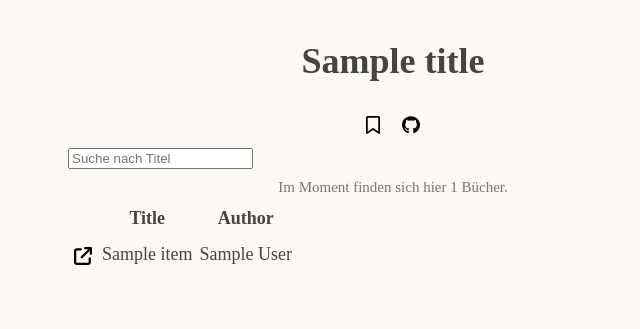
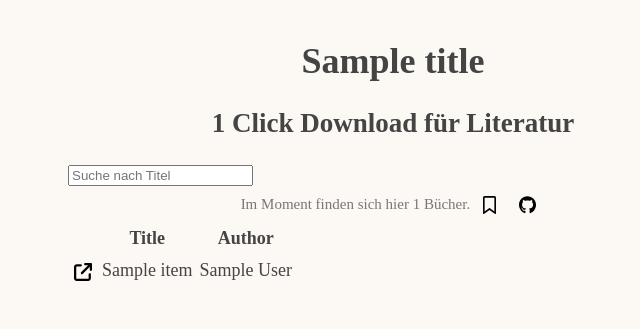
Before and after one commit to eneller/epub2go-web, a Django app: template src/epub2go_web/templates/index.html in a window 1280 px wide. Shown: the top 329 px of the page, without its empty margins (247-887 px from the left). Run offline with Django 5.2, Linux system fonts and the light colour scheme; the template is opened without the code that fills it: most values are stand-ins (such as "Sample title", 1, 10 or a date in 2020).

Commit message:
minor tweaks

```diff
--- a/pyproject.toml
+++ b/pyproject.toml
@@ -8,6 +8,7 @@ dependencies = [
     "celery>=5.4.0",
     "django>=5.1.6",
     "epub2go",
+    "python-dotenv>=1.0.1",
     "pywatchman>=2.0.0",
 ]
 
--- a/src/epub2go_web/settings.py
+++ b/src/epub2go_web/settings.py
@@ -123,6 +123,7 @@ STATIC_URL = "static/"
 STATICFILES_DIRS = [
     PROJ_DIR / "static/",
 ]
+STATIC_ROOT = PROJ_DIR/ "staticfiles"
 
 MEDIA_URL = "media/"
 MEDIA_ROOT = PROJ_DIR / "media/"
--- a/src/epub2go_web/static/script.js
+++ b/src/epub2go_web/static/script.js
@@ -15,10 +15,10 @@ function submitSearch(event){
     event.preventDefault();
     search();
 }
-function search(searchStr = searchInput.value){
+function search(searchStr = searchInput.value.toLowerCase()){
     function showMatch(tr){
         // match search with list
-        let searchSuccess = Array.from(tr.getElementsByClassName('table-data')).map(e => e.textContent)
+        let searchSuccess = Array.from(tr.getElementsByClassName('table-data')).map(e => e.textContent.toLowerCase())
             .join(' ')
             .indexOf(searchStr) > -1;
         if (searchSuccess) tr.style.display = "";
--- a/src/epub2go_web/static/styles.css
+++ b/src/epub2go_web/static/styles.css
@@ -1,23 +1,27 @@
-/* this is part of the http://bettermotherfuckingwebsite.com/ */
+:root{
+    --bg:#faf0e673;
+    --bg-acc:#EEEEEE;
+    --bg-hover: #DDDDDD;
+    --fg:#444;
+    --fg-deemph: #777;
+}
 body{
     margin:40px auto;
     max-width:650px;
-    line-height:1.6;
+    line-height:1.4;
     font-size:18px;
-    color:#444;
+    color:var(--fg);
     padding:0 10px;
 }
 
 h1,h2,h3{
-    line-height:1.2
+    line-height:1.2;
+    letter-spacing: -2%;
 }
 
 /* custom styles here */
-:root{
-    --white:#faf0e673;
-}
 body{
-    background-color: var(--white);
+    background-color: var(--bg);
     font-family: serif;
 }
 header{
@@ -25,16 +29,16 @@ header{
     justify-content: center;
 }
 small{
-    color: #777;
+    color: var(--fg-deemph);
 }
 .searchbar{
     width: fit-content;
 }
 tr:nth-child(even){
-    background-color: #EEEEEE;
+    background-color: var(--bg-acc);
 }
 tr:hover{
-    background-color: #DDDDDD;
+    background-color: var(--bg-hover);
     transition: all 2ms;
 }
 .inline-icon, .header-icon{
@@ -43,6 +47,7 @@ tr:hover{
 }
 .header-icon{
     padding: .5em;
+    fill: var(--fg-deemph);
 }
 a:hover, a:any-link{
     text-decoration: none;
--- a/src/epub2go_web/templates/index.html
+++ b/src/epub2go_web/templates/index.html
@@ -10,19 +10,21 @@
 <body>
     <header>
         <div>
-        <h1>{{ title }}</h1>
-        <a href="javascript:void(window.open('http://{{ http_host }}/?t=' + encodeURIComponent(window.location.toString())))" title="Als Lesezeichen speichern"><!--TODO fix domain part as variable-->
-            <img src="{% static 'bookmark.svg' %}" alt="Bookmarklet" class="header-icon">
-        </a>
-        <a href="https://github.com/eneller/epub2go-web">
-            <img src="{% static 'github.svg' %}" alt="GitHub" class="header-icon">
-        </a></div>
+            <h1>{{ title }}</h1>
+            <h2>1 Click Download für Literatur</h2>
+        </div>
         <search>
             <form onsubmit="submitSearch(event)" class="searchbar">
             <input type="search" id="searchInput" placeholder="Suche nach Titel" minlength="3">
             </form>
         </search>
         <small>Im Moment finden sich hier {{ book_count }} Bücher. </small>
+            <a href="javascript:void(window.open('http://{{ http_host }}/?t=' + encodeURIComponent(window.location.toString())))" title="Als Lesezeichen speichern"><!--TODO fix domain part as variable-->
+                <img src="{% static 'bookmark.svg' %}" alt="Bookmarklet" class="header-icon">
+            </a>
+            <a href="https://github.com/eneller/epub2go-web">
+                <img src="{% static 'github.svg' %}" alt="GitHub" class="header-icon">
+            </a>
     </header>
     <main>
         <!-- NOTE use dl here?-->
```
Also changed, not shown: 2 other files.
